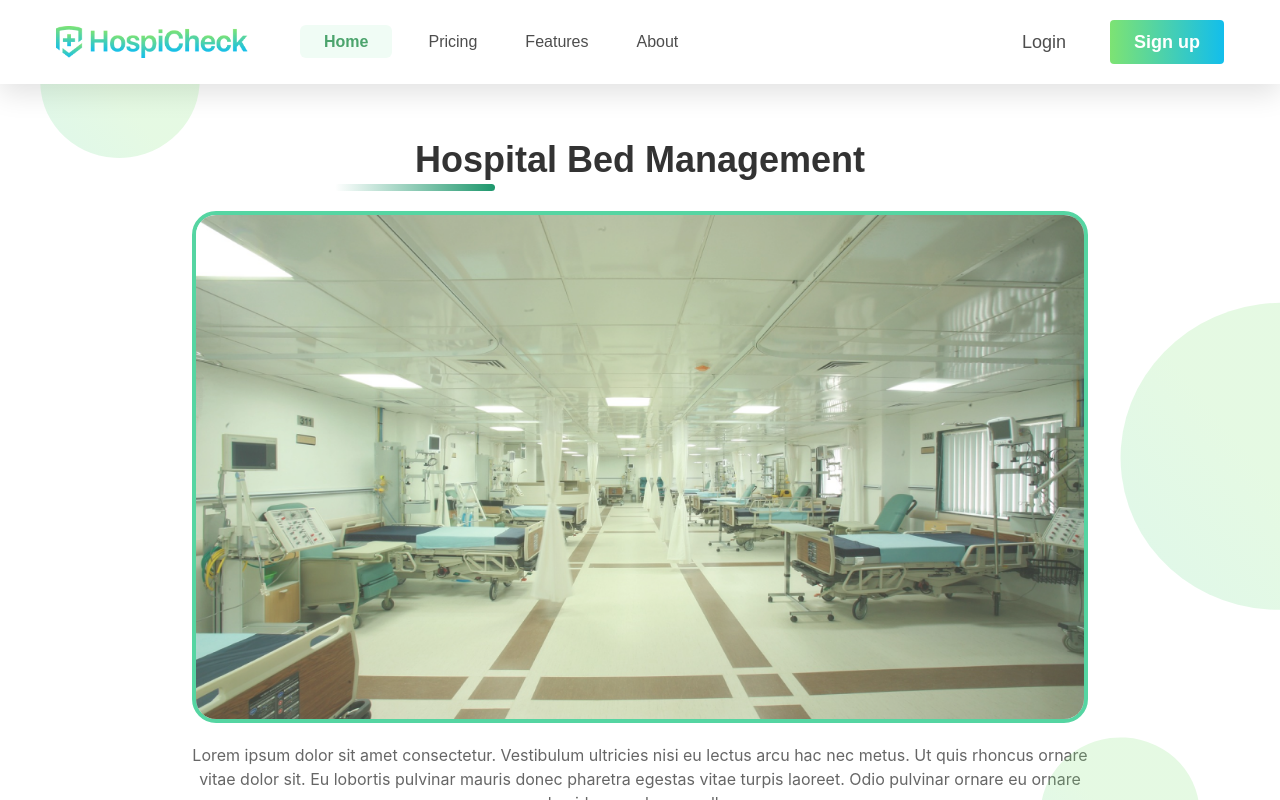
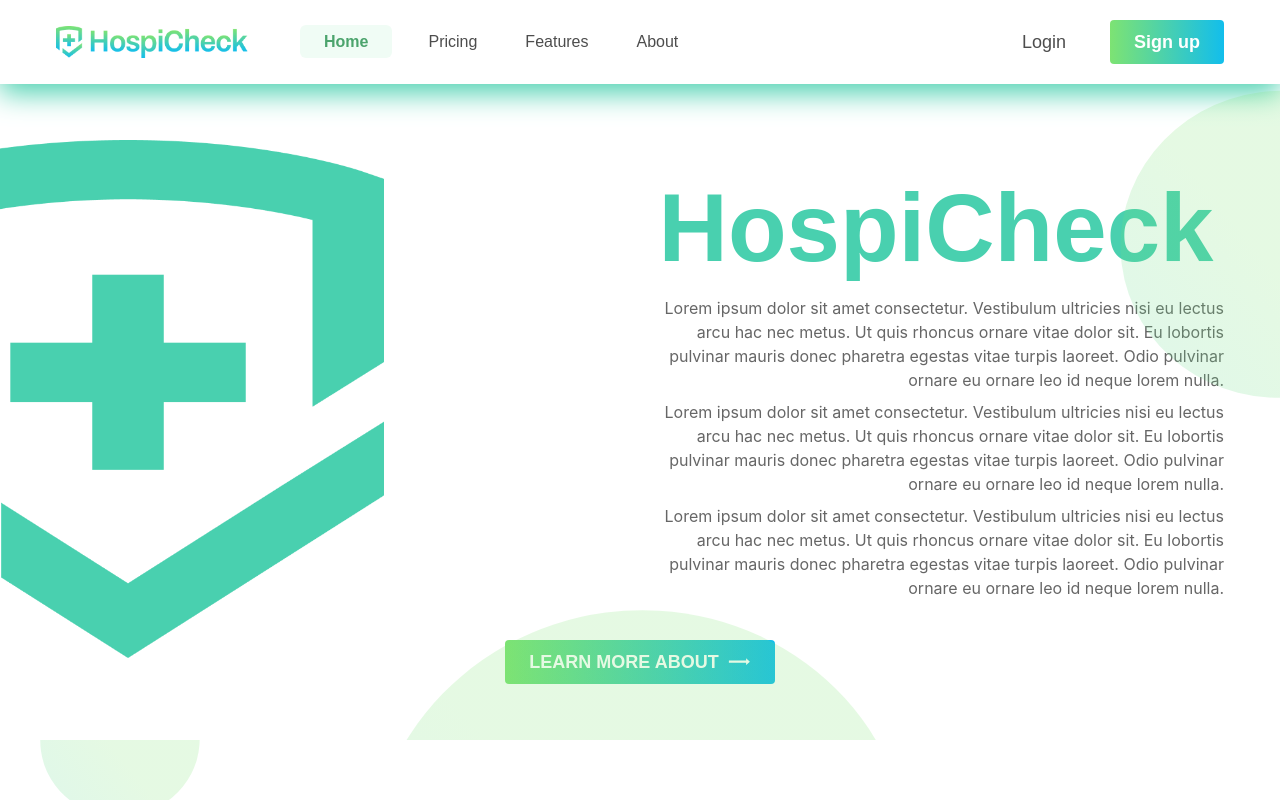
Before and after one commit to GioBitsa/fiver-project-30, a Next.js app: page / in a window 1280 px wide. Shown: the top 800 px of the page. Built offline with nearby package versions, Linux system fonts and the light colour scheme.

Commit message:
added landing page

```diff
--- a/app/page.tsx
+++ b/app/page.tsx
@@ -6,6 +6,7 @@ import Navbar from "../components/Navbar";
 import SectionHeader from "../components/SectionHeader";
 import BedManagement from "../assets/BedManagement.png";
 import ThirdSection from "../assets/ThirdSection.png";
+import HeroSection from "../assets/HeroSection.png";
 import FourthSection from "../assets/FourthSection.png";
 import RectangleIcon from "../assets/RectangleIcon.svg";
 import Inventare from "../assets/Inventare.png";
@@ -15,6 +16,56 @@ const page = () => {
   return (
     <>
       <Navbar />
+      {/* hero section */}
+      <div className="relative py-14 overflow-hidden">
+        <div className="px-4 mx-auto max-w-screen-xl flex flex-col min-h-[400px] items-end md:px-8 lg:px-14 2xl:min-h-[700px]">
+          <Image
+            className="relative left-0 top-0 max-w-xs w-full mx-auto lg:absolute lg:-left-32 lg:max-w-lg lg:top-[56px] 2xl:max-w-2xl 2xl:-left-10"
+            src={HeroSection}
+            alt="hero section"
+          />
+          <div className="pt-10 lg:max-w-xl">
+            <h1 className="text-primary text-center font-bold text-5xl mb-5 md:text-7xl lg:text-8xl">
+              HospiCheck
+            </h1>
+            <p className="text-gray-500 text-base font-inter mt-2 text-center lg:text-right">
+              Lorem ipsum dolor sit amet consectetur. Vestibulum ultricies nisi
+              eu lectus arcu hac nec metus. Ut quis rhoncus ornare vitae dolor
+              sit. Eu lobortis pulvinar mauris donec pharetra egestas vitae
+              turpis laoreet. Odio pulvinar ornare eu ornare leo id neque lorem
+              nulla.
+            </p>
+            <p className="text-gray-500 text-base font-inter mt-2 text-center lg:text-right">
+              Lorem ipsum dolor sit amet consectetur. Vestibulum ultricies nisi
+              eu lectus arcu hac nec metus. Ut quis rhoncus ornare vitae dolor
+              sit. Eu lobortis pulvinar mauris donec pharetra egestas vitae
+              turpis laoreet. Odio pulvinar ornare eu ornare leo id neque lorem
+              nulla.
+            </p>
+            <p className="text-gray-500 text-base font-inter mt-2 mb-10 text-center lg:text-right">
+              Lorem ipsum dolor sit amet consectetur. Vestibulum ultricies nisi
+              eu lectus arcu hac nec metus. Ut quis rhoncus ornare vitae dolor
+              sit. Eu lobortis pulvinar mauris donec pharetra egestas vitae
+              turpis laoreet. Odio pulvinar ornare eu ornare leo id neque lorem
+              nulla.
+            </p>
+          </div>
+          <MainButton
+            type="primary"
+            text="learn more about"
+            endIcon
+            className="uppercase ml-auto mr-auto block"
+          />
+        </div>
+        <CircleContainer
+          size="80"
+          className="top-0 -right-20 w-40 h-40 lg:w-80 lg:h-80 lg:-right-40"
+        />
+        <CircleContainer
+          size="0"
+          className="top-full left-1/2 -translate-x-1/2 -translate-y-1/4 w-80 h-80 sm:w-4/5 sm:h-4/5"
+        />
+      </div>
       {/* bed management section */}
       <div className="relative py-14 overflow-hidden">
         <div className="px-4 mx-auto max-w-screen-xl md:px-8 lg:px-14">
--- a/components/CircleContainer.tsx
+++ b/components/CircleContainer.tsx
@@ -10,7 +10,7 @@ type CircleContainerProps = {
 const CircleContainer = ({ size, className }: CircleContainerProps) => {
   return (
     <div className={`absolute w-${size} h-${size} ${className}`}>
-      <Image src={CircleIcon} alt="circle" />
+      <Image className="w-full h-full" src={CircleIcon} alt="circle" />
     </div>
   );
 };
--- a/tailwind.config.js
+++ b/tailwind.config.js
@@ -13,6 +13,7 @@ module.exports = {
       inter: ["Inter", "sans-serif"],
     },
     colors: {
+      primary: "#49D0AF",
       "primary-1": "#55D5A2",
       "primary-2": "#65DB91",
       orange: "#FBA508",
```
Also changed, not shown: assets/HeroSection.png (added).
